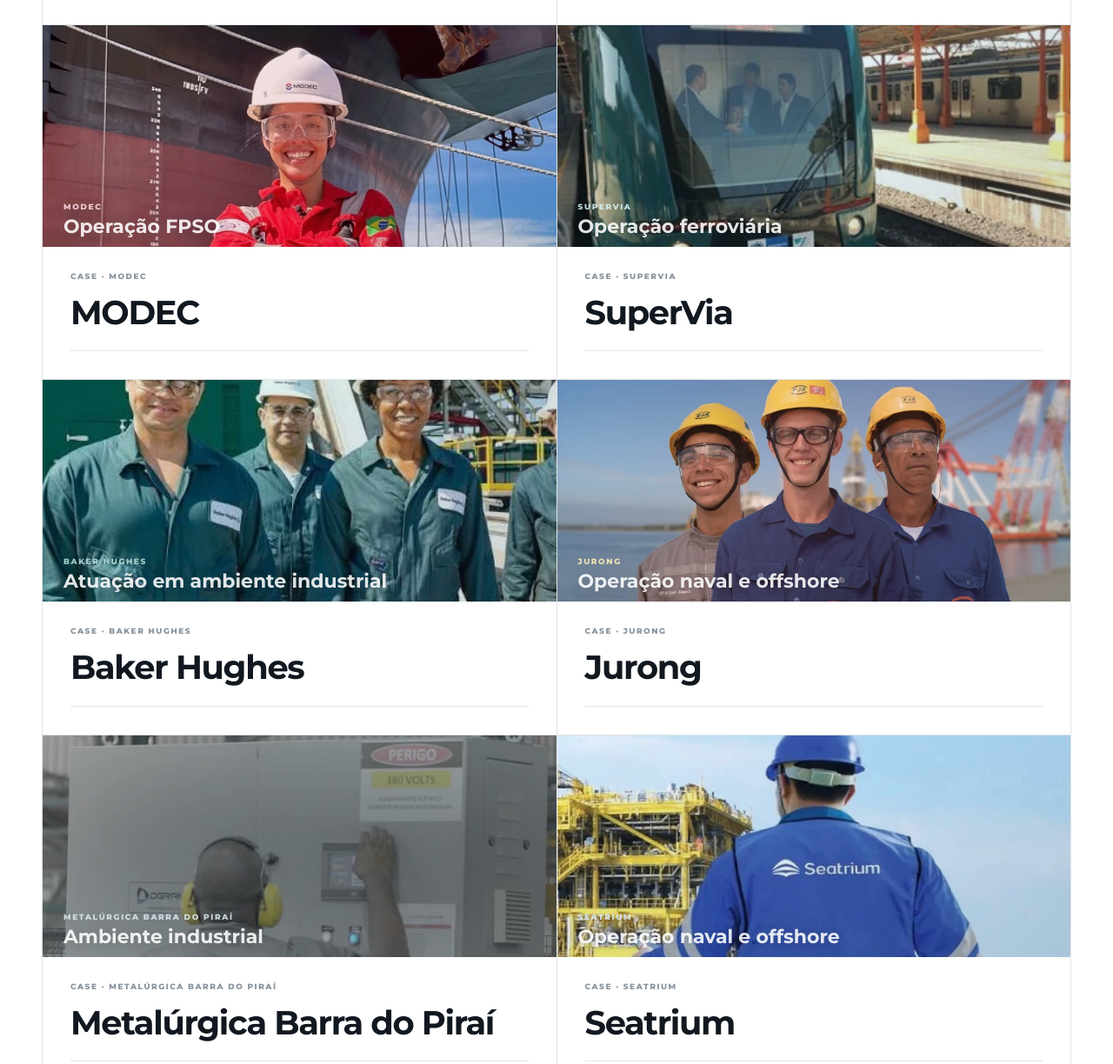
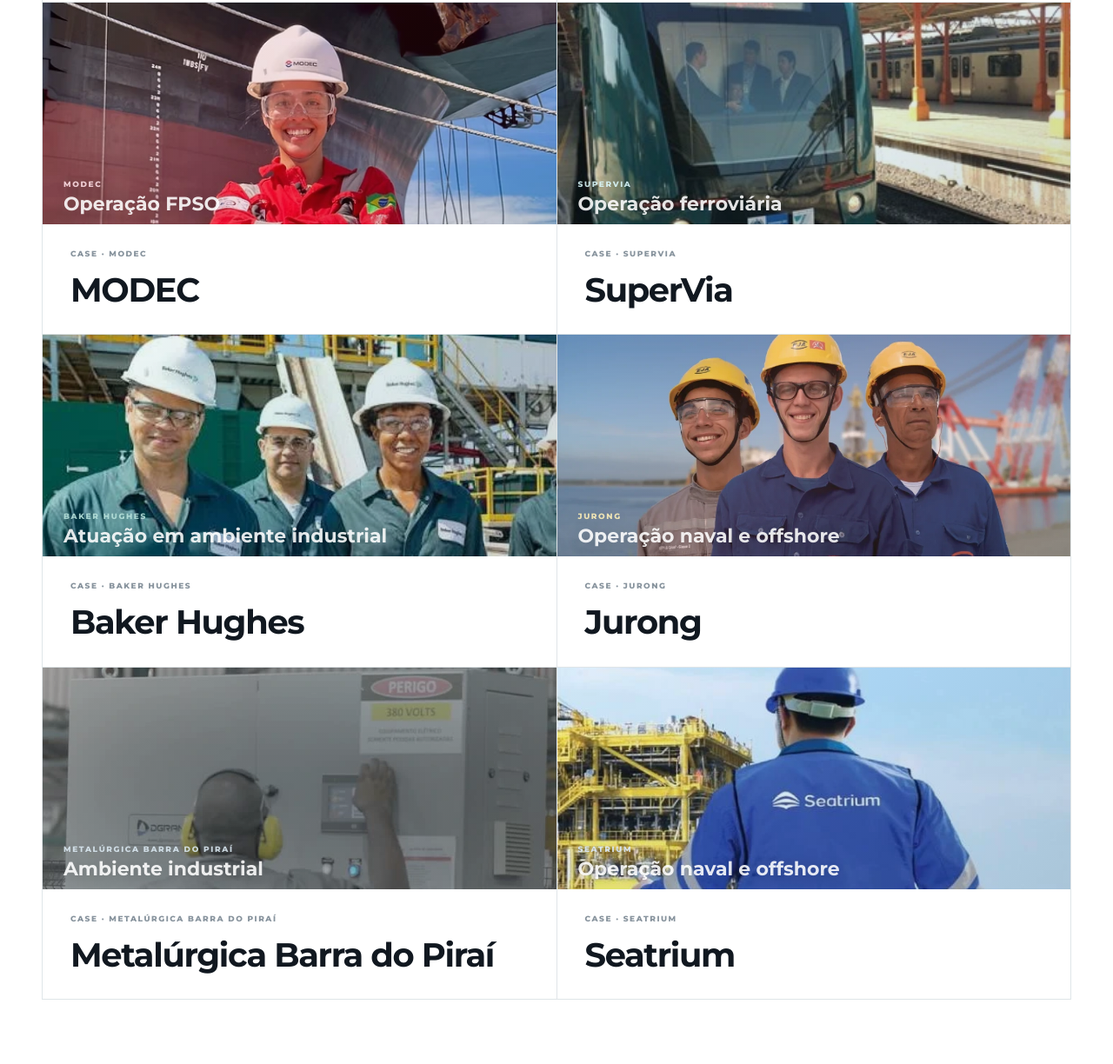
Before and after one commit to PauloHenrique2651/site-MaxCompany, a plain HTML site: page cases/index.html in a window 1280 px wide. Shown: the part 1312-2536 px from the top of the page at 87% size. Drawn offline with Linux system fonts and the light colour scheme.

Commit message:
fix: refine client case card framing

```diff
--- a/styles.css
+++ b/styles.css
@@ -3019,6 +3019,10 @@
 .client-case-head {
   padding-bottom: 25px;
   border-bottom: 1px solid #e1e6e9;
+}
+.client-case-visual .client-case-head {
+  padding-bottom: 0;
+  border-bottom: 0;
 }
 .client-case-index {
   display: block;
@@ -4358,6 +4362,9 @@
   --case-gradient: linear-gradient(135deg, rgba(0,110,109,.18) 0%, rgba(0,127,123,.72) 38%, rgba(18,59,93,.88) 72%, rgba(11,24,38,.96) 100%);
   --case-accent: #b8e2dc;
 }
+.client-case-visual[data-client="baker-hughes"] .client-case-media img {
+  object-position: center 24%;
+}
 .client-case-visual[data-client="jurong"] {
   --case-gradient: linear-gradient(135deg, rgba(235,177,29,.16) 0%, rgba(224,71,32,.72) 48%, rgba(41,31,24,.94) 100%);
   --case-accent: #fff0b8;
```
